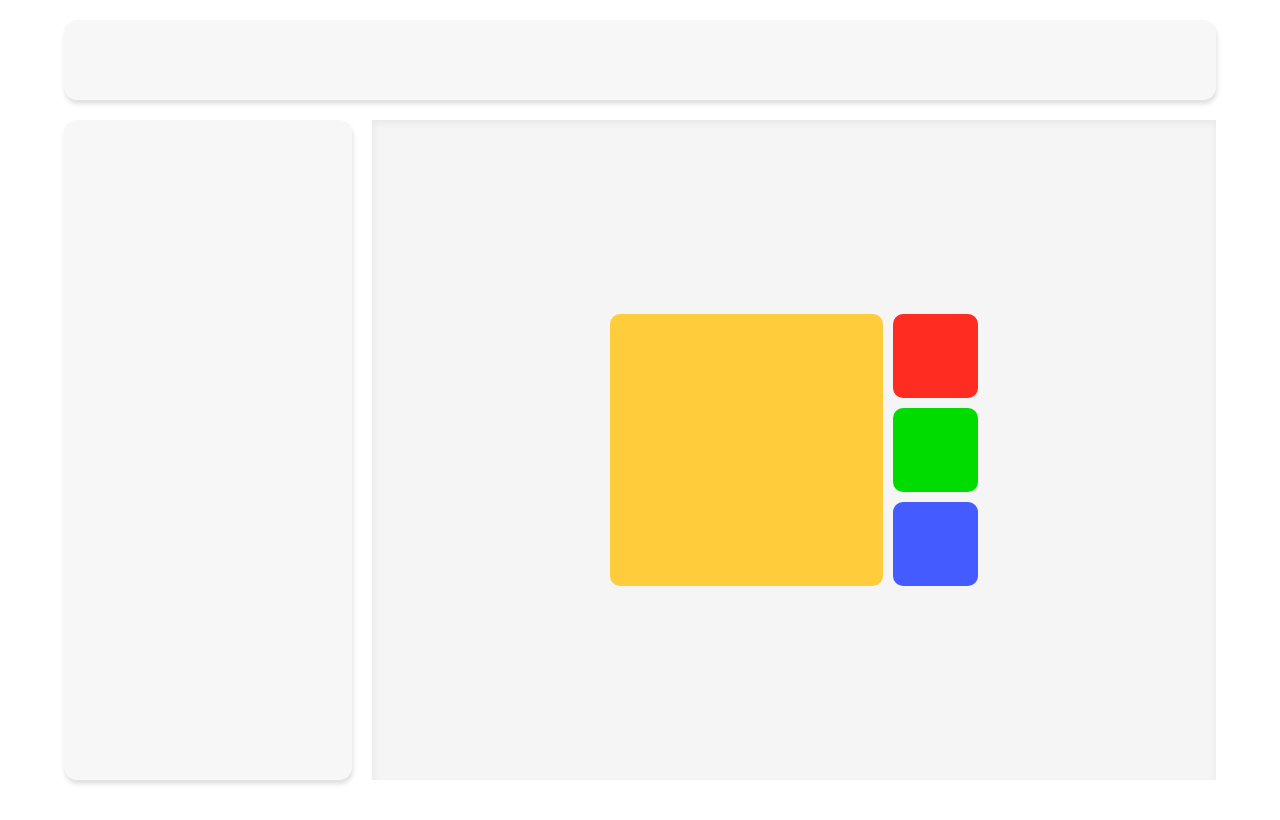
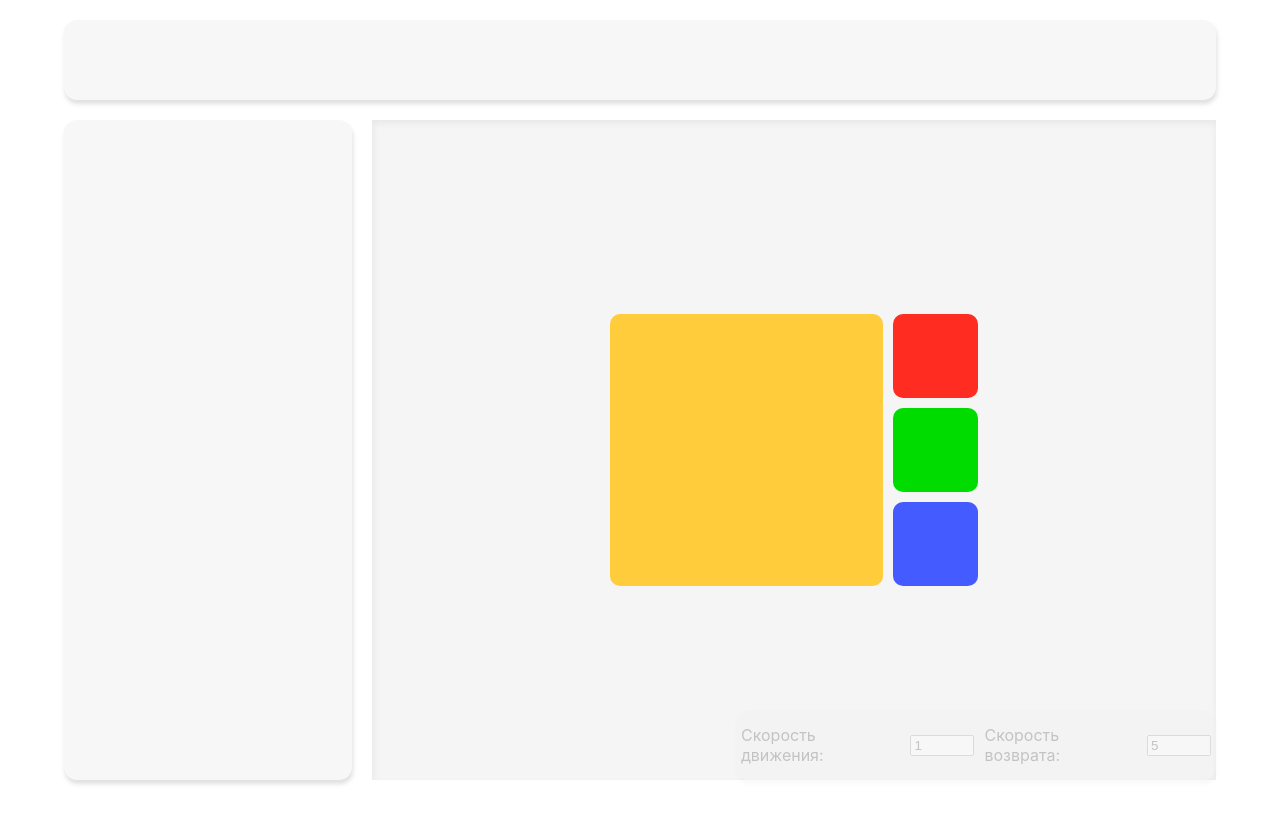
Before and after one commit to RTUITLab/NeuralRecognition-GUI, a React (Create React App) app: page / in a window 1280 px wide. Built offline with nearby package versions, Linux system fonts and the light colour scheme.

Commit message:
Added velocity changing

```diff
--- a/src/App.css
+++ b/src/App.css
@@ -2,3 +2,26 @@
     display: grid;
     grid-template-columns: 25%;
 }
+
+.Settings {
+    display: flex;
+    min-width: 480px;
+    width: 50%;
+    height: 70px;
+    grid-column: 2;
+    margin-top: -90px;
+    margin-left: auto;
+    border-radius: 13px;
+    box-shadow: 1px 4px 4px 0px rgba(160, 160, 160, 0.33);
+    background-color: #F0F0F0;
+    opacity: 0.2;
+    transition: 0.3s ease;
+}
+
+.Settings:hover {
+    opacity: 1;
+}
+
+.Settings > * {
+    margin: auto 5px;
+}
--- a/src/App.tsx
+++ b/src/App.tsx
@@ -4,16 +4,43 @@ import Field from './components/Field/field';
 import Header from './components/Header/header';
 import Menu from './components/Menu/menu';
 
-function App() {
+class App extends React.Component<{}, AppState> {
+  componentWillMount() {
+    this.setState({
+      moveVel: 1,
+      returnVel: 5
+    })
+  }
+
+  checkKey(e: React.KeyboardEvent) {
+    if (e.key === 'ArrowUp' || e.key === 'ArrowDown') {
+      e.preventDefault();
+    }
+  }
+
+  render() {
+
     return (
       <div className="App">
         <Header></Header>
         <div className="Content">
           <Menu></Menu>
-        <Field></Field>
+          <Field moveVelocity={this.state.moveVel} returnVelocity={this.state.returnVel}></Field>
+          <div className="Settings">
+            <label>Скорость движения: </label>
+            <input value={this.state.moveVel} onKeyDown={this.checkKey} onKeyPress={this.checkKey} onChange={(e) => this.setState({ moveVel: parseInt(e.target.value) })} type="number" min="1" max="100" />
+            <label>Скорость возврата: </label>
+            <input value={this.state.returnVel} onKeyDown={this.checkKey} onKeyPress={this.checkKey} onChange={(e) => this.setState({ returnVel: parseInt(e.target.value) })} type="number" min="1" max="100" />
+          </div>
         </div>
       </div>
     );
   }
+}
+
+type AppState = {
+  moveVel: number,
+  returnVel: number
+}
 
 export default App;
```
Also changed, not shown: 1 other file (tests, documents, lock files or other folders). Lines whose indentation alone changed are shown as unchanged.
